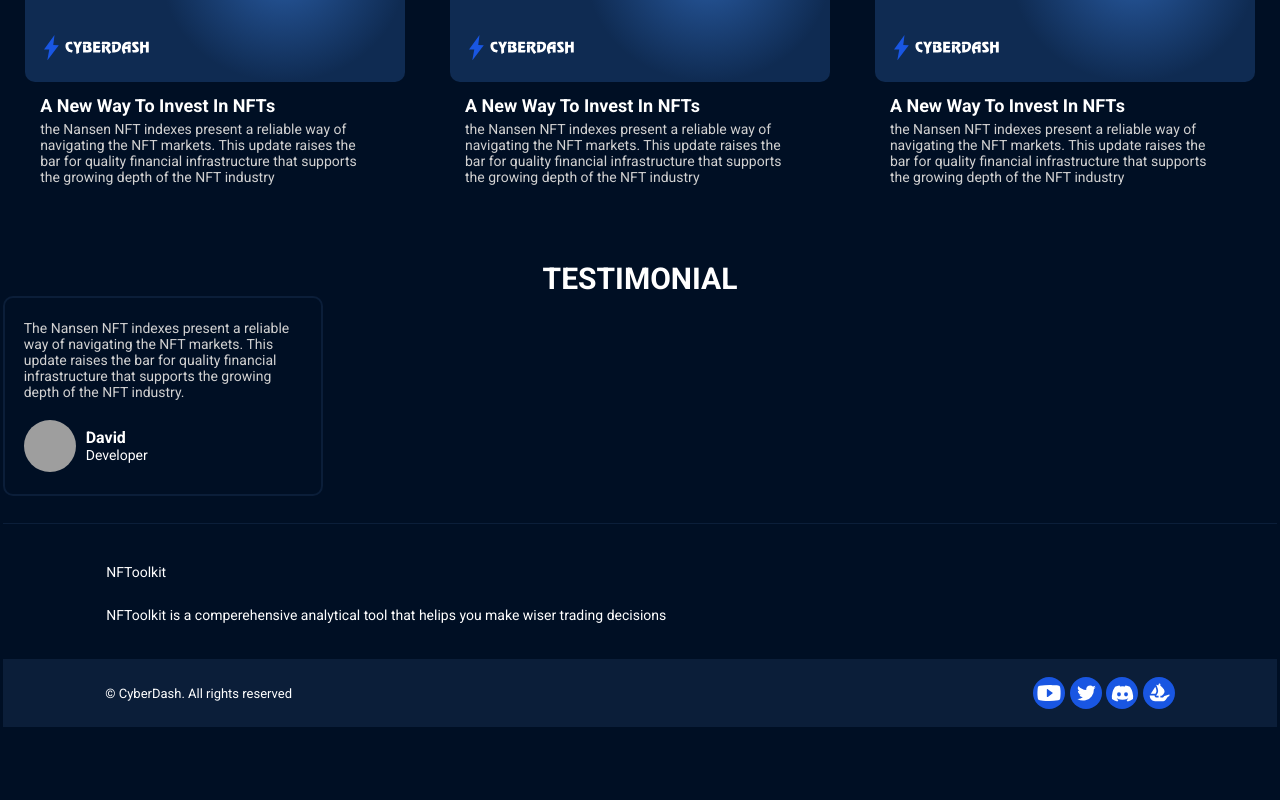
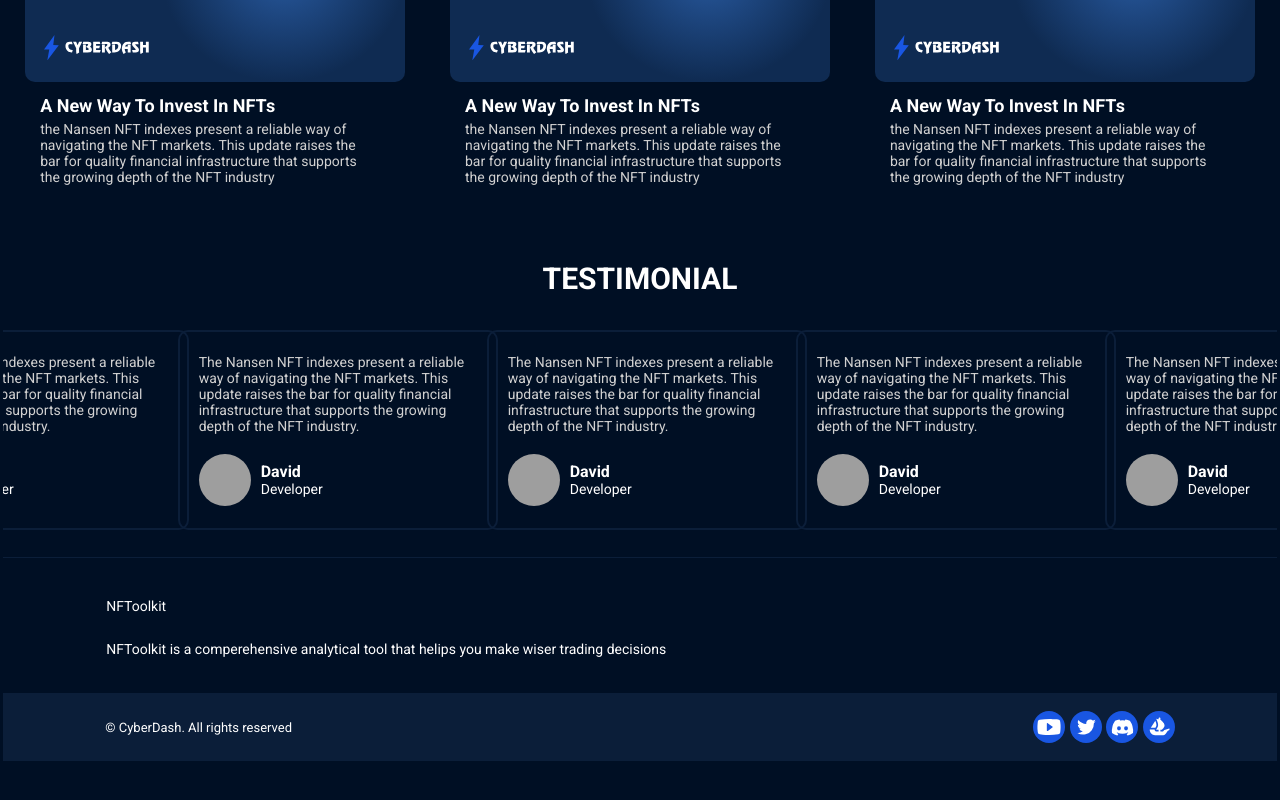
Before and after one commit to FortuneWebWorks/Cyber-React-Sass, a React (Create React App) app: page / in a window 1280 px wide. Shown: the part 1513-2313 px from the top of the page. Before the commit the page ends 2283 px from the top, so only its background shows below. Built offline with nearby package versions, Linux system fonts and the light colour scheme; grey boxes are pictures that could not be loaded.

Commit message:
:zap: testimonial added to home page, home page completed

```diff
--- a/package.json
+++ b/package.json
@@ -72,6 +72,8 @@
     "os-browserify": "^0.3.0",
     "process": "^0.11.10",
     "react-app-rewired": "^2.2.1",
+    "react-slick": "^0.29.0",
+    "slick-carousel": "^1.8.1",
     "stream-browserify": "^3.0.0",
     "stream-http": "^3.2.0",
     "url": "^0.11.0"
--- a/src/pages/Home.js
+++ b/src/pages/Home.js
@@ -2,8 +2,21 @@
 import { ReactComponent as VideoIcon } from '../assets/images/video.svg';
 import HomeCard from '../components/home/HomeCard';
 import HomeTestimonial from '../components/home/HomeTestimonial';
+import Slider from 'react-slick';
+import 'slick-carousel/slick/slick.css';
+import 'slick-carousel/slick/slick-theme.css';
 
 const Home = () => {
+  const settings = {
+    className: 'center',
+    centerMode: true,
+    infinite: true,
+    arrows: false,
+    centerPadding: '175px',
+    slidesToShow: 3,
+    speed: 500,
+  };
+
   return (
     <main className="home">
       <div className="section__1">
@@ -36,8 +49,15 @@
       <section className="section__3">
         <h2>TESTIMONIAL</h2>
 
-        <div className="section__3__testimonial">
-          <HomeTestimonial />
+        <div style={{ color: '#fff' }}>
+          <Slider {...settings}>
+            <HomeTestimonial />
+            <HomeTestimonial />
+            <HomeTestimonial />
+            <HomeTestimonial />
+            <HomeTestimonial />
+            <HomeTestimonial />
+          </Slider>
         </div>
       </section>
     </main>
--- a/src/styles/home/home.scss
+++ b/src/styles/home/home.scss
@@ -60,8 +60,10 @@
   }
 
   .section__3 {
+    width: 100%;
     h2 {
       margin-top: 76px;
+      margin-bottom: 34px;
       text-align: center;
       font: normal normal bold 30px/35px Roboto;
       letter-spacing: 0px;
--- a/src/styles/home/homeTestimonial.scss
+++ b/src/styles/home/homeTestimonial.scss
@@ -5,6 +5,7 @@
   flex-direction: column;
   justify-content: space-between;
   align-items: flex-start;
+  margin: auto;
   border: 2px solid #0b1e39;
   border-radius: 10px;
   padding: 22px 19px;
```
Also changed, not shown: 2 other files (tests, documents, lock files or other folders).
